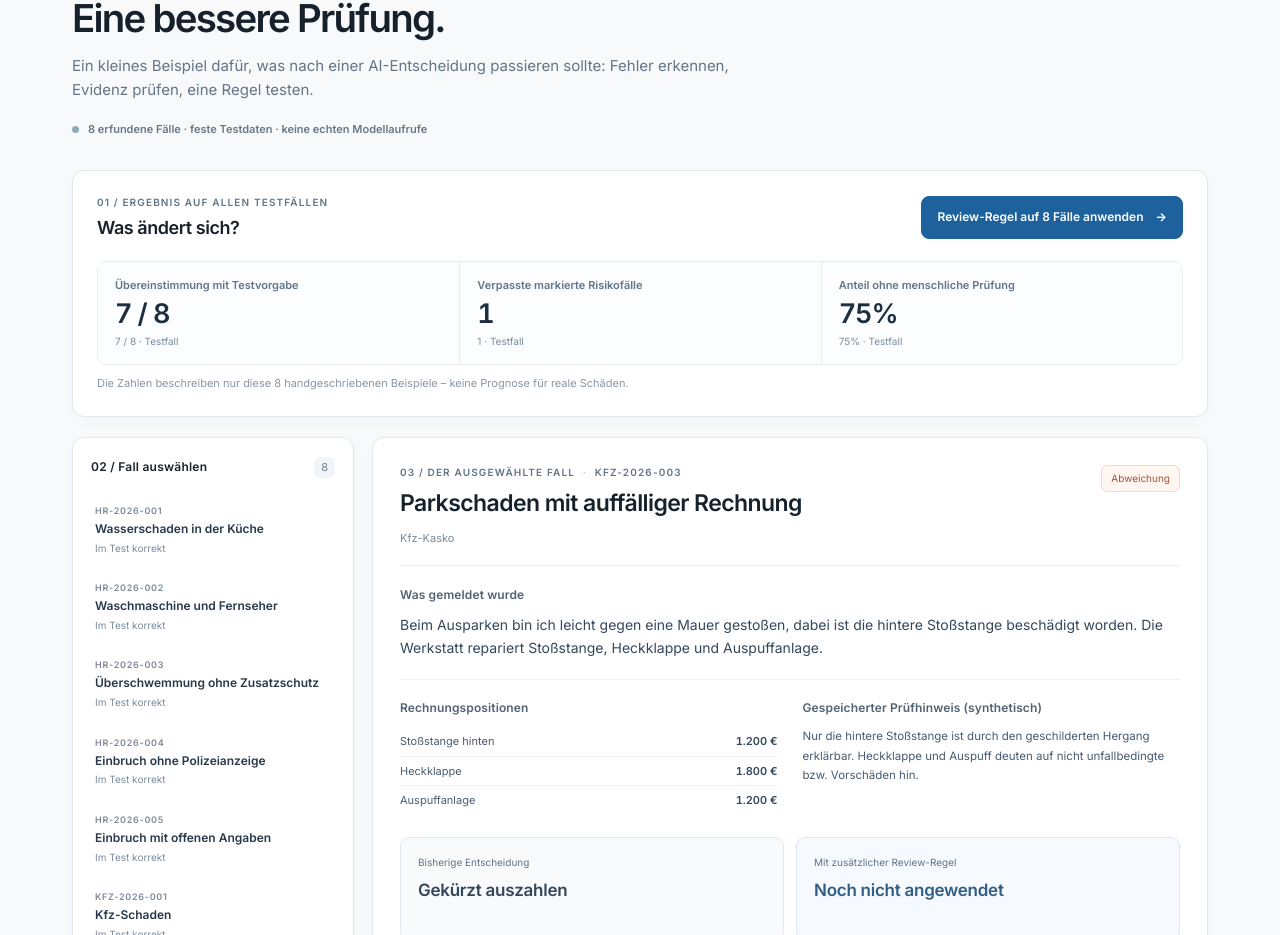
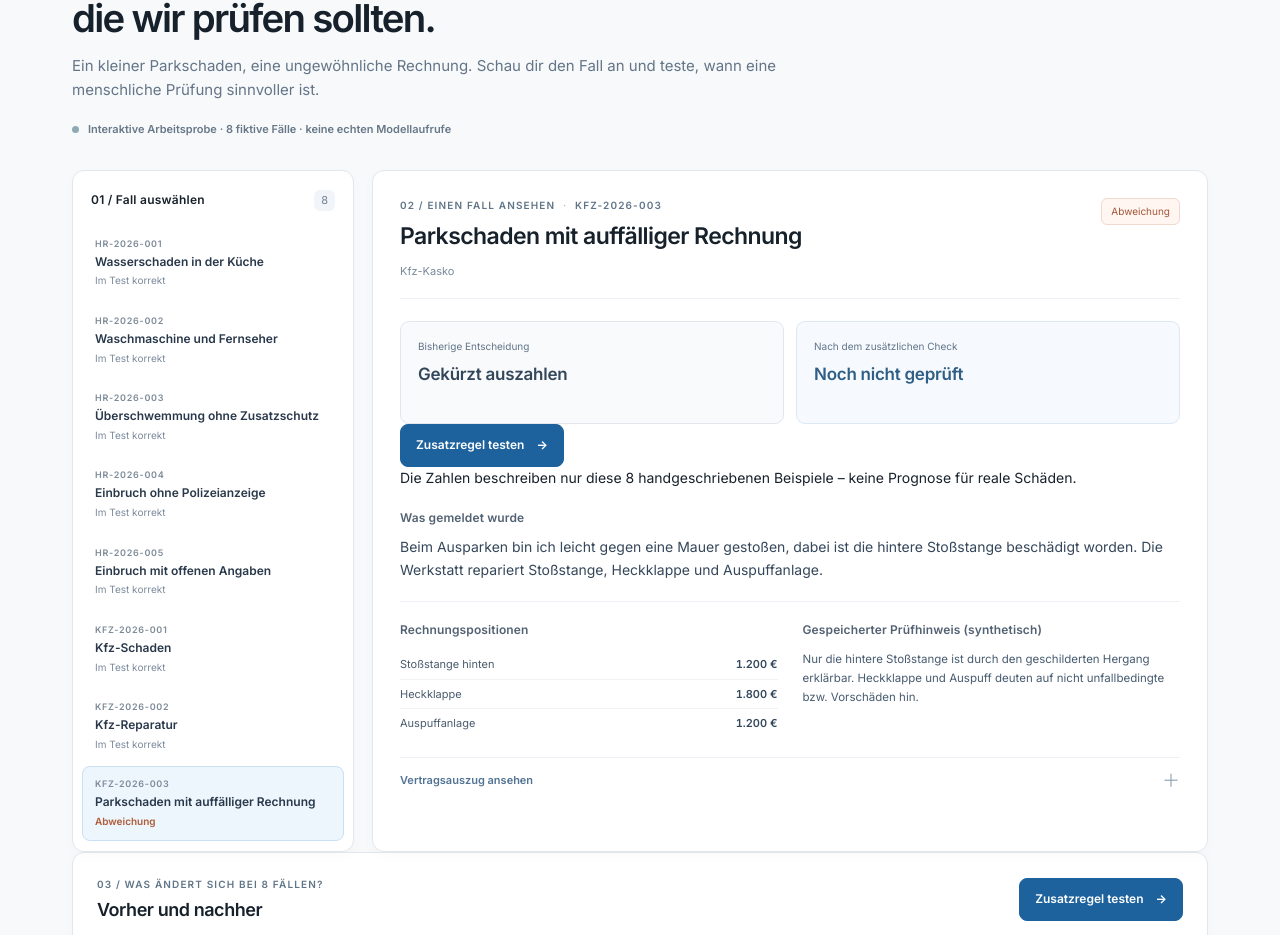
Before and after one commit to mikelninh/inca-demo, a React (Vite) app: page / in a window 1280 px wide. Shown: the part 197-1132 px from the top of the page. Built offline with nearby package versions, Linux system fonts and the light colour scheme.

Commit message:
Put claim, decision mismatch and single next action before metrics; simplify first-ten-second story

```diff
--- a/src/ClaimsApp.tsx
+++ b/src/ClaimsApp.tsx
@@ -9,34 +9,34 @@ type Language = 'de' | 'en'
 const CONTENT = {
   de: {
     eyebrow: 'ARBEITSPROBE · AI OPERATIONS',
-    title: 'Ein Fall. Eine falsche Entscheidung. Eine bessere Prüfung.',
-    intro: 'Ein kleines Beispiel dafür, was nach einer AI-Entscheidung passieren sollte: Fehler erkennen, Evidenz prüfen, eine Regel testen.',
-    banner: '8 erfundene Fälle · feste Testdaten · keine echten Modellaufrufe',
+    title: 'Ein Schadenfall. Eine Entscheidung, die wir prüfen sollten.',
+    intro: 'Ein kleiner Parkschaden, eine ungewöhnliche Rechnung. Schau dir den Fall an und teste, wann eine menschliche Prüfung sinnvoller ist.',
+    banner: 'Interaktive Arbeitsprobe · 8 fiktive Fälle · keine echten Modellaufrufe',
     choose: 'Fall auswählen',
     mismatch: 'Abweichung',
     match: 'Im Test korrekt',
-    detail: 'Der ausgewählte Fall',
+    detail: 'Einen Fall ansehen',
     what: 'Was gemeldet wurde',
     positions: 'Rechnungspositionen',
     policy: 'Vertragsauszug ansehen',
     insight: 'Warum ist das wichtig?',
     evidence: 'Gespeicherter Prüfhinweis (synthetisch)',
     before: 'Bisherige Entscheidung',
-    after: 'Mit zusätzlicher Review-Regel',
-    pending: 'Noch nicht angewendet',
-    apply: 'Review-Regel auf 8 Fälle anwenden',
+    after: 'Nach dem zusätzlichen Check',
+    pending: 'Noch nicht geprüft',
+    apply: 'Zusatzregel testen',
     reset: 'Zur Ausgangslage',
-    decisionIntro: 'Was ändert sich?',
+    decisionIntro: 'Vorher und nachher',
     afterMessage: 'Der zusätzliche Check schlägt für diesen Fall eine menschliche Prüfung vor. Keine automatische Zahlung oder Ablehnung.',
     unchanged: 'Für diesen Fall löst die enge Zusatzregel keine Änderung aus.',
-    beforeMessage: 'Der Ausgangslauf hat diesen Fall als ausreichend für eine automatische Entscheidung behandelt.',
+    beforeMessage: 'Die ursprüngliche Entscheidung wird als gespeicherter Testwert gezeigt, nicht live von einem Modell berechnet.',
     matched: 'Dieser Fall stimmt bereits mit der synthetischen Testvorgabe überein.',
-    resultTitle: 'Ergebnis auf allen Testfällen',
+    resultTitle: 'Was ändert sich bei 8 Fällen?',
     accuracy: 'Übereinstimmung mit Testvorgabe',
     missed: 'Verpasste markierte Risikofälle',
     automation: 'Anteil ohne menschliche Prüfung',
     metricsHint: 'Die Zahlen beschreiben nur diese 8 handgeschriebenen Beispiele – keine Prognose für reale Schäden.',
-    ruleTitle: 'Was die Regel tatsächlich prüft',
+    ruleTitle: 'Warum die Zusatzregel eingreift',
     rule1: 'Leichter Stoßstangenschaden im gemeldeten Hergang',
     rule2: 'Weitere Reparaturpositionen in der Rechnung',
     rule3: 'Dokumentierter Widerspruch aus der Rechnungsprüfung',
@@ -58,34 +58,34 @@ const CONTENT = {
   },
   en: {
     eyebrow: 'WORK SAMPLE · AI OPERATIONS',
-    title: 'One claim. One wrong decision. A better review.',
-    intro: 'A small example of what should happen after an AI decision: find the mistake, inspect the evidence, test a rule.',
+    title: 'One claim. One decision worth checking.',
+    intro: 'A minor parking incident, an unusual invoice. Look at the case and see when a human review is the safer call.',
     banner: '8 fictional claims · fixed fixtures · no live model calls',
     choose: 'Choose a case',
     mismatch: 'Mismatch',
     match: 'Matches test label',
-    detail: 'Selected case',
+    detail: 'Look at a case',
     what: 'Reported incident',
     positions: 'Invoice items',
     policy: 'Show policy excerpt',
     insight: 'Why it matters',
     evidence: 'Saved review note (synthetic)',
     before: 'Baseline decision',
-    after: 'With additional review rule',
-    pending: 'Not applied yet',
-    apply: 'Apply review rule to 8 cases',
+    after: 'After the extra check',
+    pending: 'Not checked yet',
+    apply: 'Test the extra check',
     reset: 'Reset demo',
-    decisionIntro: 'What changes?',
+    decisionIntro: 'Before and after',
     afterMessage: 'The extra check recommends human review here. No automatic settlement or rejection.',
     unchanged: 'This narrow additional rule does not change this case.',
-    beforeMessage: 'The baseline run treated this case as suitable for an automatic decision.',
+    beforeMessage: 'The initial decision is a saved test value, not generated by a live model.',
     matched: 'This case already matches its synthetic evaluation label.',
-    resultTitle: 'Results across all test cases',
+    resultTitle: 'What changes across all 8 cases?',
     accuracy: 'Matches synthetic test labels',
     missed: 'Missed labelled risk cases',
     automation: 'Without human review',
     metricsHint: 'These numbers describe eight hand-written examples only – not predicted real-world performance.',
-    ruleTitle: 'What the rule actually checks',
+    ruleTitle: 'What the extra check looks for',
     rule1: 'A low-impact bumper incident in the reported narrative',
     rule2: 'Additional repair items on the invoice',
     rule3: 'Documented mismatch in the invoice-review note',
@@ -189,35 +189,9 @@ export default function ClaimsApp() {
           <span className="scope-note"><span className="scope-dot" aria-hidden="true" />{t.banner}</span>
         </div>
 
-        <section className="results" aria-labelledby="result-title">
-          <div className="results-heading">
-            <div>
-              <p className="section-kicker">01 / {t.resultTitle}</p>
-              <h2 id="result-title">{t.decisionIntro}</h2>
-            </div>
-            <div className="rule-actions">
-              {ruleApplied ? (
-                <button className="secondary-button" type="button" onClick={() => setRuleApplied(false)}>
-                  <span aria-hidden="true">↶</span> {t.reset}
-                </button>
-              ) : (
-                <button className="primary-button" type="button" onClick={() => setRuleApplied(true)}>
-                  {t.apply} <span aria-hidden="true">→</span>
-                </button>
-              )}
-            </div>
-          </div>
-          <div className="metric-row" aria-live="polite" aria-atomic="true">
-            <div className="metric"><span className="metric-name">{t.accuracy}</span><strong>{current.correct} / {demo.cases.length}</strong><span className="metric-change">{ruleApplied ? '7 → 8' : '7 / 8'} · {t.note}</span></div>
-            <div className="metric"><span className="metric-name">{t.missed}</span><strong>{current.missed}</strong><span className="metric-change">{ruleApplied ? '1 → 0' : '1'} · {t.note}</span></div>
-            <div className="metric"><span className="metric-name">{t.automation}</span><strong>{String(current.autoPct).replace('.', lang === 'de' ? ',' : '.')}%</strong><span className="metric-change">{ruleApplied ? '75 → 62,5%' : '75%'} · {t.note}</span></div>
-          </div>
-          <p className="metric-disclaimer">{t.metricsHint}</p>
-        </section>
-
         <section className="workspace" aria-label={t.detail}>
           <aside className="case-panel">
-            <div className="pane-title"><h2>02 / {t.choose}</h2><span>{demo.cases.length}</span></div>
+            <div className="pane-title"><h2>01 / {t.choose}</h2><span>{demo.cases.length}</span></div>
             <div className="case-list">
               {demo.cases.map((item) => {
                 const selected = item.claim_id === activeId
@@ -246,11 +220,36 @@ export default function ClaimsApp() {
           <div className="detail-panel">
             <div className="detail-head">
               <div>
-                <p className="section-kicker">03 / {t.detail} <span className="separator">·</span> {active.claim_id}</p>
+                <p className="section-kicker">02 / {t.detail} <span className="separator">·</span> {active.claim_id}</p>
                 <h2>{shortTitle(active, lang)}</h2>
                 <span className="case-type">{categoryName(active, lang)}</span>
               </div>
               {isMismatch && <span className="attention-tag">{t.mismatch}</span>}
+            </div>
+
+            <div className="decision-row" aria-live="polite">
+              <div className="decision-card baseline">
+                <span>{t.before}</span>
+                <strong>{status(active.decision)}</strong>
+              </div>
+              <div className={'decision-card updated' + (ruleApplied && result.escalated ? ' escalated' : '')}>
+                <span>{t.after}</span>
+                <strong>{afterDecision ? status(afterDecision) : t.pending}</strong>
+                {ruleApplied && <small>{result.escalated ? t.afterMessage : t.unchanged}</small>}
+              </div>
+            </div>
+
+            <div className="inline-action">
+              {ruleApplied ? (
+                <button type="button" className="secondary-button" onClick={() => setRuleApplied(false)}>
+                  ↶ {t.reset}
+                </button>
+              ) : (
+                <button type="button" className="primary-button" onClick={() => setRuleApplied(true)}>
+                  {t.apply} <span aria-hidden="true">→</span>
+                </button>
+              )}
+              <span className="action-hint">{t.metricsHint}</span>
             </div>
 
             <div className="claim-block">
@@ -278,23 +277,37 @@ export default function ClaimsApp() {
               </div>
             </div>
 
-            <div className="decision-row" aria-live="polite">
-              <div className="decision-card baseline">
-                <span>{t.before}</span>
-                <strong>{status(active.decision)}</strong>
-              </div>
-              <div className={'decision-card updated' + (ruleApplied && result.escalated ? ' escalated' : '')}>
-                <span>{t.after}</span>
-                <strong>{afterDecision ? status(afterDecision) : t.pending}</strong>
-                {ruleApplied && <small>{result.escalated ? t.afterMessage : t.unchanged}</small>}
-              </div>
-            </div>
-
             <details className="policy-details">
               <summary>{t.policy}<span aria-hidden="true">＋</span></summary>
               <p>{active.policy_excerpt}</p>
             </details>
           </div>
+        </section>
+
+        <section className="results" aria-labelledby="result-title">
+          <div className="results-heading">
+            <div>
+              <p className="section-kicker">03 / {t.resultTitle}</p>
+              <h2 id="result-title">{t.decisionIntro}</h2>
+            </div>
+            <div className="rule-actions">
+              {ruleApplied ? (
+                <button className="secondary-button" type="button" onClick={() => setRuleApplied(false)}>
+                  <span aria-hidden="true">↶</span> {t.reset}
+                </button>
+              ) : (
+                <button className="primary-button" type="button" onClick={() => setRuleApplied(true)}>
+                  {t.apply} <span aria-hidden="true">→</span>
+                </button>
+              )}
+            </div>
+          </div>
+          <div className="metric-row" aria-live="polite" aria-atomic="true">
+            <div className="metric"><span className="metric-name">{t.accuracy}</span><strong>{current.correct} / {demo.cases.length}</strong><span className="metric-change">{ruleApplied ? '7 → 8' : '7 / 8'} · {t.note}</span></div>
+            <div className="metric"><span className="metric-name">{t.missed}</span><strong>{current.missed}</strong><span className="metric-change">{ruleApplied ? '1 → 0' : '1'} · {t.note}</span></div>
+            <div className="metric"><span className="metric-name">{t.automation}</span><strong>{String(current.autoPct).replace('.', lang === 'de' ? ',' : '.')}%</strong><span className="metric-change">{ruleApplied ? '75 → 62,5%' : '75%'} · {t.note}</span></div>
+          </div>
+          <p className="metric-disclaimer">{t.metricsHint}</p>
         </section>
 
         <section className="explainer">
```
